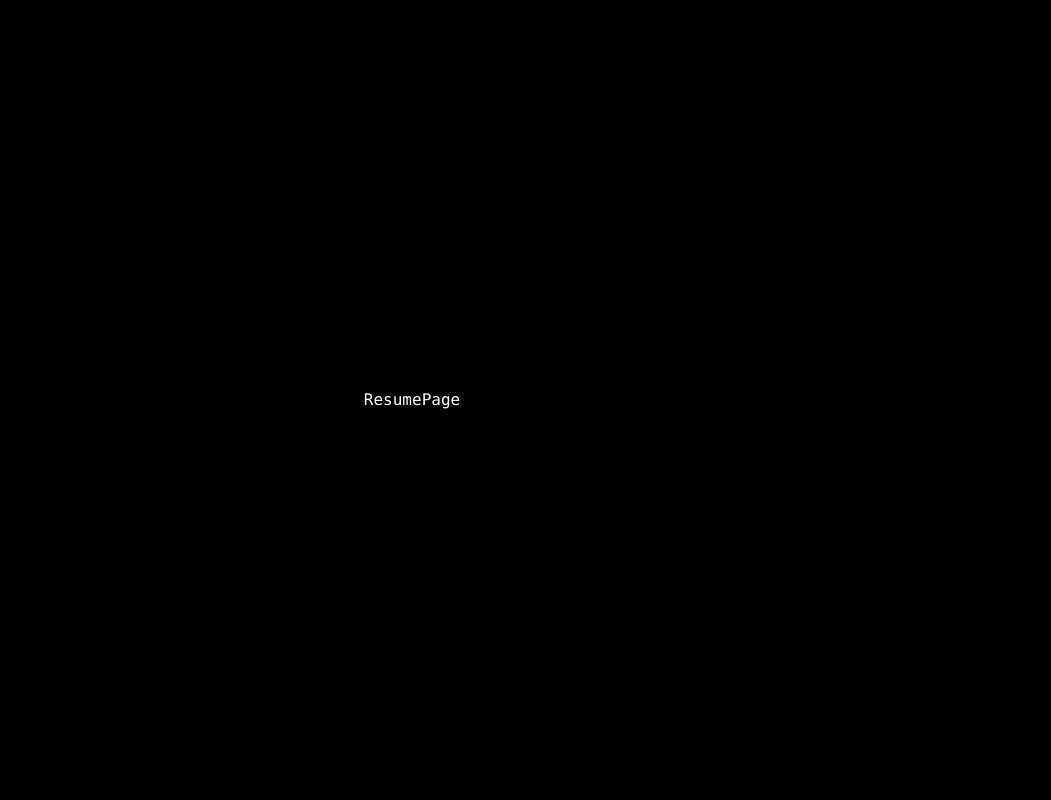
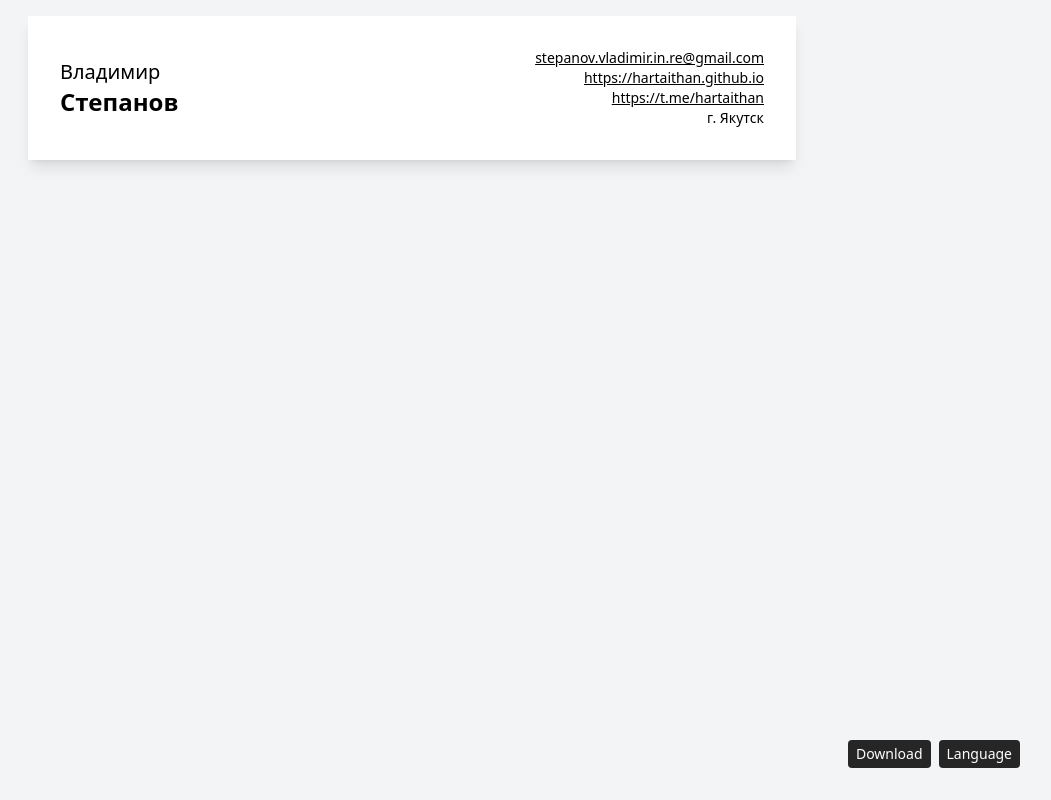
Before and after one commit to Hartaithan/portfolio-v3, a Next.js app: page /resume in a window 1280 px wide. Shown: the whole page, without its empty margins (228-1279 px from the left). Built offline with nearby package versions, Linux system fonts and the light colour scheme.

Commit message:
add resume page hero section

```diff
--- a/app/globals.css
+++ b/app/globals.css
@@ -18,6 +18,13 @@ body {
   background: var(--background);
 }
 
+body:has(#resume) {
+  display: flex;
+  flex-direction: column;
+  color: var(--background);
+  background: var(--foreground);
+}
+
 #slide[data-motion-pop-id] {
   position: fixed !important;
 }
--- a/app/resume/page.tsx
+++ b/app/resume/page.tsx
@@ -1,14 +1,9 @@
+import ResumeSection from "@/sections/resume";
 import type { Metadata } from "next";
 import type { FC } from "react";
 
 export const metadata: Metadata = { title: "Resume" };
 
-const ResumePage: FC = () => {
-  return (
-    <div className="flex size-full flex-col items-center justify-center">
-      <pre>ResumePage</pre>
-    </div>
-  );
-};
+const ResumePage: FC = () => <ResumeSection />;
 
 export default ResumePage;
--- /dev/null
+++ b/components/resume.tsx
@@ -0,0 +1,54 @@
+import type { ResumeContact, Resume as ResumeData } from "@/models/resume";
+import type { FC } from "react";
+
+interface Props {
+  data: ResumeData;
+}
+
+interface ContactsProps {
+  data: ResumeContact[];
+}
+
+const Contacts: FC<ContactsProps> = (props) => {
+  const { data } = props;
+  return (
+    <div className="flex flex-col text-right text-sm font-medium">
+      {data.map((contact, index) => {
+        const { type, value } = contact;
+        const key = `${type}-${index}`;
+        if (type === "mail") {
+          return (
+            <a key={key} className="underline" href={`mailto:${value}`}>
+              {value}
+            </a>
+          );
+        }
+        if (type === "link") {
+          return (
+            <a key={key} className="underline" href={value}>
+              {value}
+            </a>
+          );
+        }
+        return <p key={key}>{value}</p>;
+      })}
+    </div>
+  );
+};
+
+const Resume: FC<Props> = (props) => {
+  const { data } = props;
+  return (
+    <div className="mx-auto max-w-3xl bg-white p-8 shadow-lg print:p-0 print:shadow-none">
+      <div className="flex items-center justify-between">
+        <div>
+          <h1 className="text-xl font-medium">{data.firstName}</h1>
+          <h1 className="text-2xl font-bold">{data.lastName}</h1>
+        </div>
+        <Contacts data={data.contacts} />
+      </div>
+    </div>
+  );
+};
+
+export default Resume;
--- /dev/null
+++ b/constants/resume.ts
@@ -0,0 +1,26 @@
+import type { Language } from "@/models/language";
+import type { Resume } from "@/models/resume";
+
+export const ru: Resume = {
+  firstName: "Владимир",
+  lastName: "Степанов",
+  contacts: [
+    { value: "stepanov.vladimir.in.re@gmail.com", type: "mail" },
+    { value: "https://hartaithan.github.io", type: "link" },
+    { value: "https://t.me/hartaithan", type: "link" },
+    { value: "г. Якутск", type: "text" },
+  ],
+};
+
+export const en: Resume = {
+  firstName: "Vladimir",
+  lastName: "Stepanov",
+  contacts: [
+    { value: "stepanov.vladimir.in.re@gmail.com", type: "mail" },
+    { value: "https://hartaithan.github.io", type: "link" },
+    { value: "https://t.me/hartaithan", type: "link" },
+    { value: "Russia, Yakutsk", type: "text" },
+  ],
+};
+
+export const resume: Record<Language, Resume> = { ru, en };
--- /dev/null
+++ b/models/language.ts
@@ -0,0 +1 @@
+export type Language = "en" | "ru";
--- /dev/null
+++ b/models/resume.ts
@@ -0,0 +1,10 @@
+export interface ResumeContact {
+  value: string;
+  type: "mail" | "link" | "text";
+}
+
+export interface Resume {
+  firstName: string;
+  lastName: string;
+  contacts: ResumeContact[];
+}
--- /dev/null
+++ b/sections/resume.tsx
@@ -0,0 +1,38 @@
+"use client";
+
+import Resume from "@/components/resume";
+import { resume } from "@/constants/resume";
+import type { Language } from "@/models/language";
+import { useCallback, useState, type FC } from "react";
+
+const ResumeSection: FC = () => {
+  const [language, setLanguage] = useState<Language>("ru");
+
+  const handleDownload = useCallback(() => window.print(), []);
+
+  const handleLanguage = useCallback(() => {
+    setLanguage((prev) => (prev === "en" ? "ru" : "en"));
+  }, []);
+
+  return (
+    <main
+      id="resume"
+      className="size-full overflow-auto bg-gray-100 p-4 font-sans print:bg-transparent print:p-0">
+      <Resume data={resume[language]} />
+      <div className="fixed bottom-8 right-8 flex gap-x-2 print:hidden">
+        <button
+          className="rounded bg-neutral-800 px-2 py-1 text-sm text-white"
+          onClick={handleDownload}>
+          Download
+        </button>
+        <button
+          className="rounded bg-neutral-800 px-2 py-1 text-sm text-white"
+          onClick={handleLanguage}>
+          Language
+        </button>
+      </div>
+    </main>
+  );
+};
+
+export default ResumeSection;
--- a/tailwind.config.ts
+++ b/tailwind.config.ts
@@ -1,5 +1,4 @@
 import type { Config } from "tailwindcss";
-import defaultTheme from "tailwindcss/defaultTheme";
 
 const config: Config = {
   content: [
@@ -16,11 +15,8 @@ const config: Config = {
       },
       screens: {
         xs: "426px",
+        print: { raw: "print" },
       },
-    },
-    screens: {
-      xs: "426px",
-      ...defaultTheme.screens,
     },
   },
   plugins: [],
```
